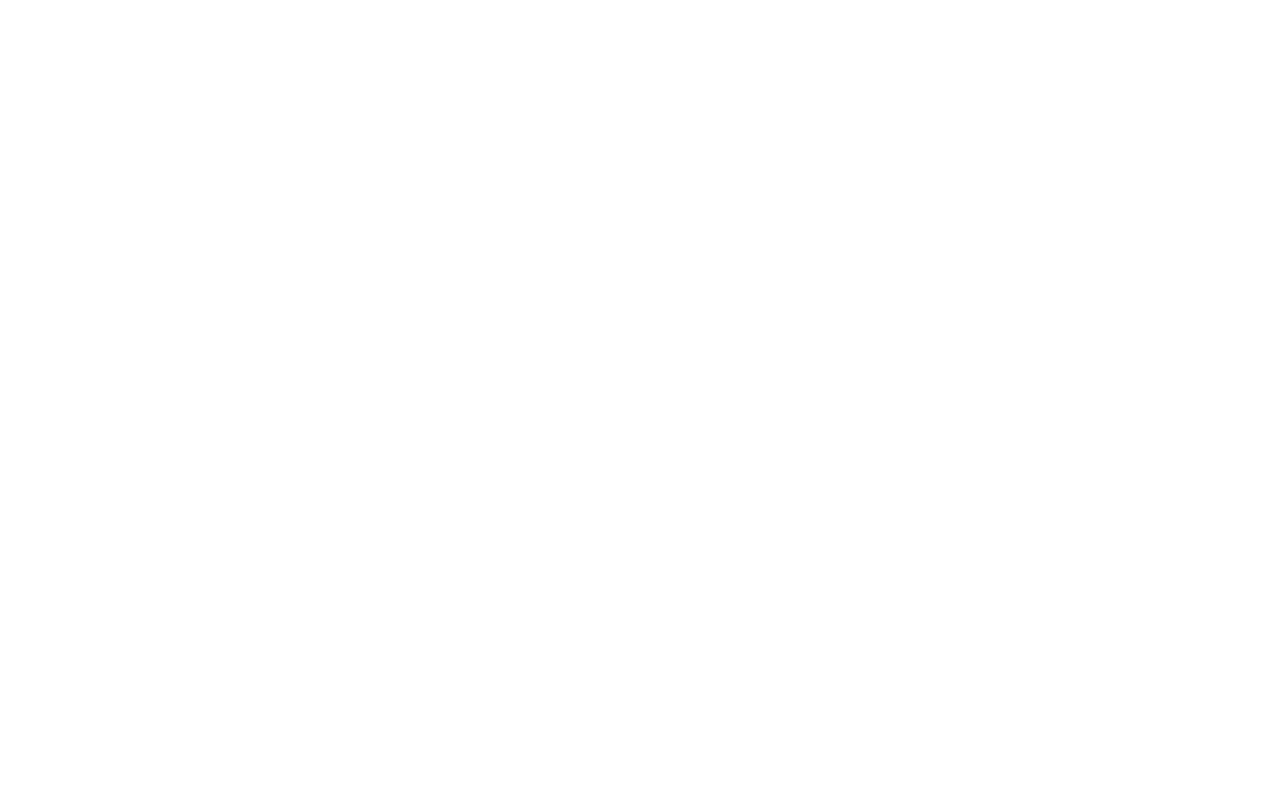
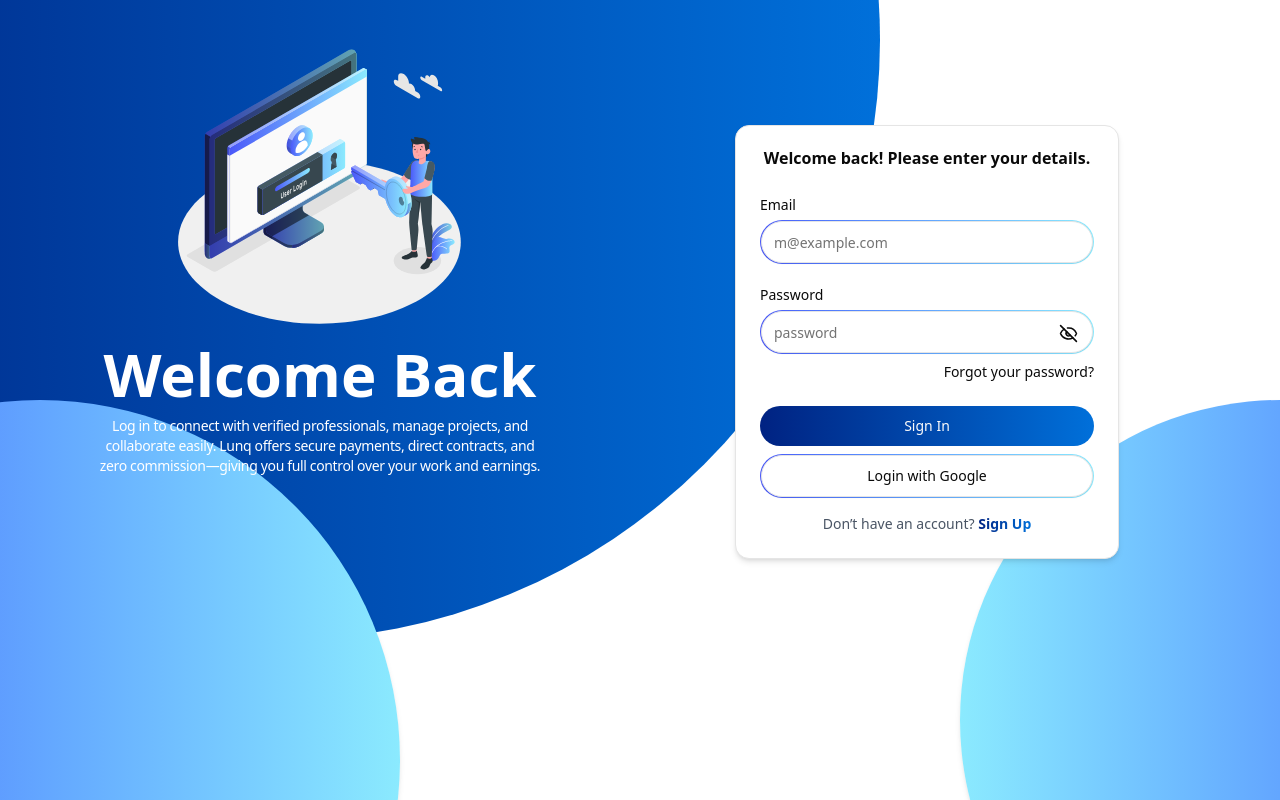
Before and after one commit to anonto42/Human-Resources-Management-System-HRMS-Dashboard, a React (Vite) app: page /sign-in in a window 1280 px wide. Built offline with nearby package versions, Linux system fonts and the light colour scheme.

Commit message:
SignIn page created

```diff
--- a/src/pages/auth/SignIn.tsx
+++ b/src/pages/auth/SignIn.tsx
@@ -1,9 +1,126 @@
+import AuthLayout from "../../layout/AuthLayout.tsx";
+import ImageWithSkeleton from "@/components/ui/ImageWIthSkeleton.tsx";
+import SignInImage from "/auth/signin.svg";
+import {
+    Card,
+    CardContent,
+    CardFooter,
+    CardHeader,
+    CardTitle
+} from "@/components/ui/card.tsx";
+import {Button} from "@/components/ui/button.tsx";
+import {Label} from "@/components/ui/label.tsx";
+import {Input} from "@/components/ui/input.tsx";
+import {useState} from "react";
+import {Link} from "react-router-dom";
+import {EyeIcon, EyeOffIcon} from "lucide-react";
 
 export default function SignInPage() {
+    const [email, setEmail] = useState<string>("");
+    const [password, setPassword] = useState<string>("");
+    const [isPasswordOn, setIsPasswordOn] = useState<boolean>(false);
 
     return (
-        <div>
-
-        </div>
+        <AuthLayout>
+            <AuthLayout.Left className={"w-full h-full flex items-center"} >
+                <div className={"w-[350px] h-[400px] md:w-[450px] md:h-[550px] mx-auto text-white text-center mt-4 md:mt-8"}>
+                    <div className={"w-[80%] flex justify-center mx-auto"}>
+                        <ImageWithSkeleton src={SignInImage}/>
+                    </div>
+                    <h1 className={"text-4xl md:text-6xl font-bold my-3"}>Welcome Back</h1>
+                    <p className={"text-sm tracking-tight space-y-2"}>Log in to connect with verified professionals, manage projects, and collaborate easily. Lunq offers secure payments, direct contracts, and zero commission—giving you full control over your work and earnings.</p>
+                </div>
+            </AuthLayout.Left>
+            <AuthLayout.Right className={"w-full items-center flex h-full"} >
+                <div className={"w-[300px] h-[200px] md:w-[450px] md:h-[550px] mx-auto"}>
+                    <Card className="w-full max-w-sm shadow-md">
+                        <CardHeader>
+                            <CardTitle className={"text-center "}>Welcome back! Please enter your details.</CardTitle>
+                            {/*<CardDescription>*/}
+                            {/*    Enter your email below to login to your account*/}
+                            {/*</CardDescription>*/}
+                            {/*<CardAction>*/}
+                            {/*    <Button variant="link">Sign Up</Button>*/}
+                            {/*</CardAction>*/}
+                        </CardHeader>
+                        <CardContent>
+                            <form>
+                                <div className="flex flex-col gap-6">
+                                    <div className="grid gap-2">
+                                        <Label htmlFor="email" className={"font-normal"}>Email</Label>
+                                        <div className="p-[1px] rounded-full bg-gradient-to-r from-[#4A58F9] to-[#8BEAFE]">
+                                            <Input
+                                                value={email}
+                                                onChange={(e) => setEmail(e.target.value)}
+                                                id="email"
+                                                type="email"
+                                                placeholder="m@example.com"
+                                                required
+                                                className="py-5 rounded-full w-full bg-white text-gray-800 "
+                                            />
+                                        </div>
+                                    </div>
+                                    <div className="grid gap-2">
+                                        <div className="flex items-center relative">
+                                            <Label htmlFor="password">Password</Label>
+                                            {
+                                                isPasswordOn? (
+                                                    <div
+                                                        className={"cursor-pointer absolute right-4 top-9"}
+                                                        onClick={() => setIsPasswordOn(!isPasswordOn)}
+                                                    >
+                                                        <EyeIcon size={19} />
+                                                    </div>
+                                                ):(
+                                                    <div
+                                                        className={"cursor-pointer absolute right-4 top-9"}
+                                                        onClick={() => setIsPasswordOn(!isPasswordOn)}
+                                                    >
+                                                        <EyeOffIcon size={19} />
+                                                    </div>
+                                                )
+                                            }
+                                        </div>
+                                        <div className="p-[1px] rounded-full bg-gradient-to-r from-[#4A58F9] to-[#8BEAFE]">
+                                            <Input
+                                                id="password"
+                                                type={!isPasswordOn ? "password" : "text"}
+                                                required
+                                                value={password}
+                                                placeholder="password"
+                                                className={"py-5 rounded-full w-full bg-white text-gray-800"}
+                                                onChange={(e) => setPassword(e.target.value)}
+                                            />
+                                        </div>
+                                            <Link
+                                                to={"/forgot-password"}
+                                                className="ml-auto inline-block text-sm underline-offset-4 hover:underline"
+                                            >
+                                                Forgot your password?
+                                            </Link>
+                                    </div>
+                                </div>
+                            </form>
+                        </CardContent>
+                        <CardFooter className="flex-col gap-2">
+                            <Button type="submit" className="w-full rounded-full py-5 bg-linear-to-l from-[#0170DA] to-[#002282] cursor-pointer">
+                                Sign In
+                            </Button>
+                            <div className="p-[1px] rounded-full w-full bg-gradient-to-r from-[#4A58F9] to-[#8BEAFE]">
+                                <Button variant="outline" className="w-full rounded-full py-5 cursor-pointer">
+                                    Login with Google
+                                </Button>
+                            </div>
+                            <CardTitle className="text-center text-sm mt-2 font-normal text-gray-600">
+                                Don’t have an account?{" "}
+                                <span className="font-semibold bg-gradient-to-r from-[#002282] to-[#0170DA] bg-clip-text text-transparent hover:opacity-80 transition-all duration-300">
+                                    <Link to="/sign-up">Sign Up</Link>
+                                </span>
+                            </CardTitle>
+                        </CardFooter>
+                    </Card>
+                </div>
+            </AuthLayout.Right>
+        </AuthLayout>
     )
 }
```
